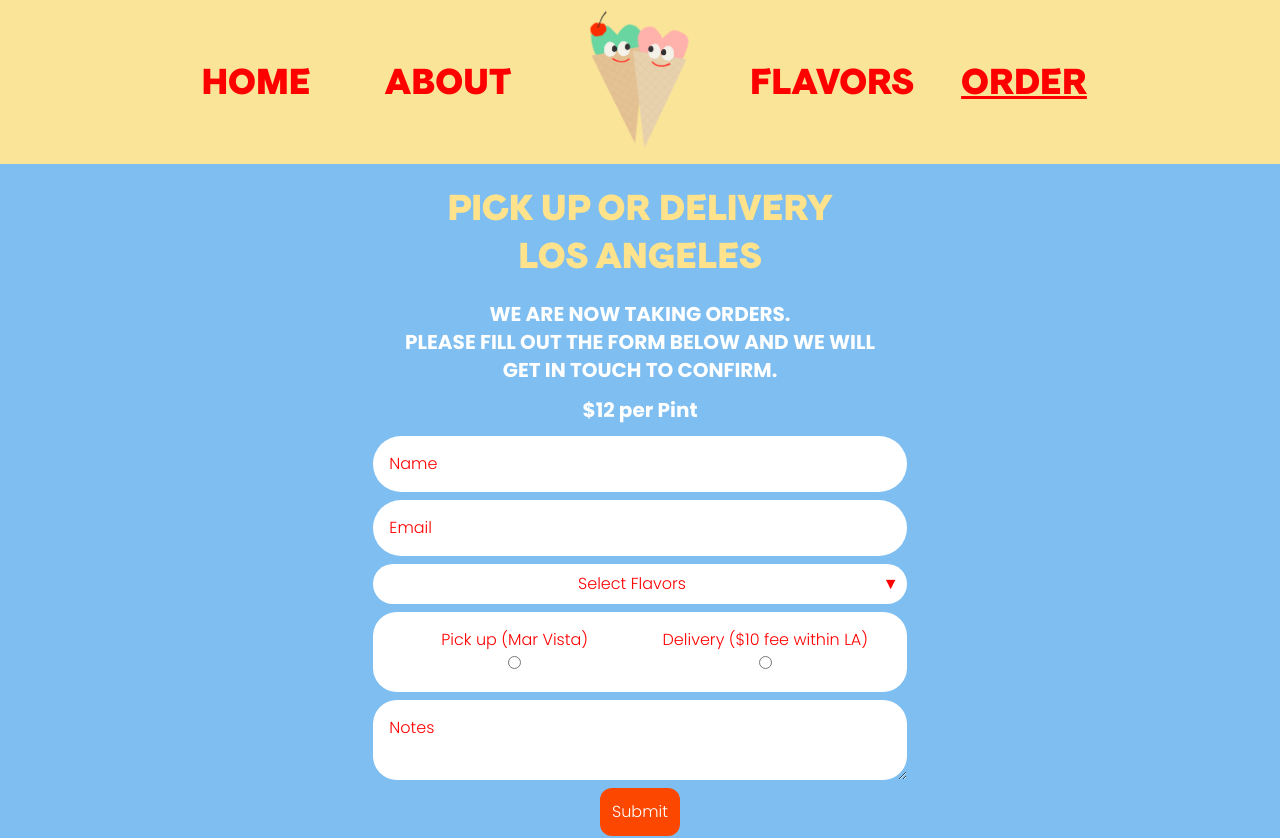
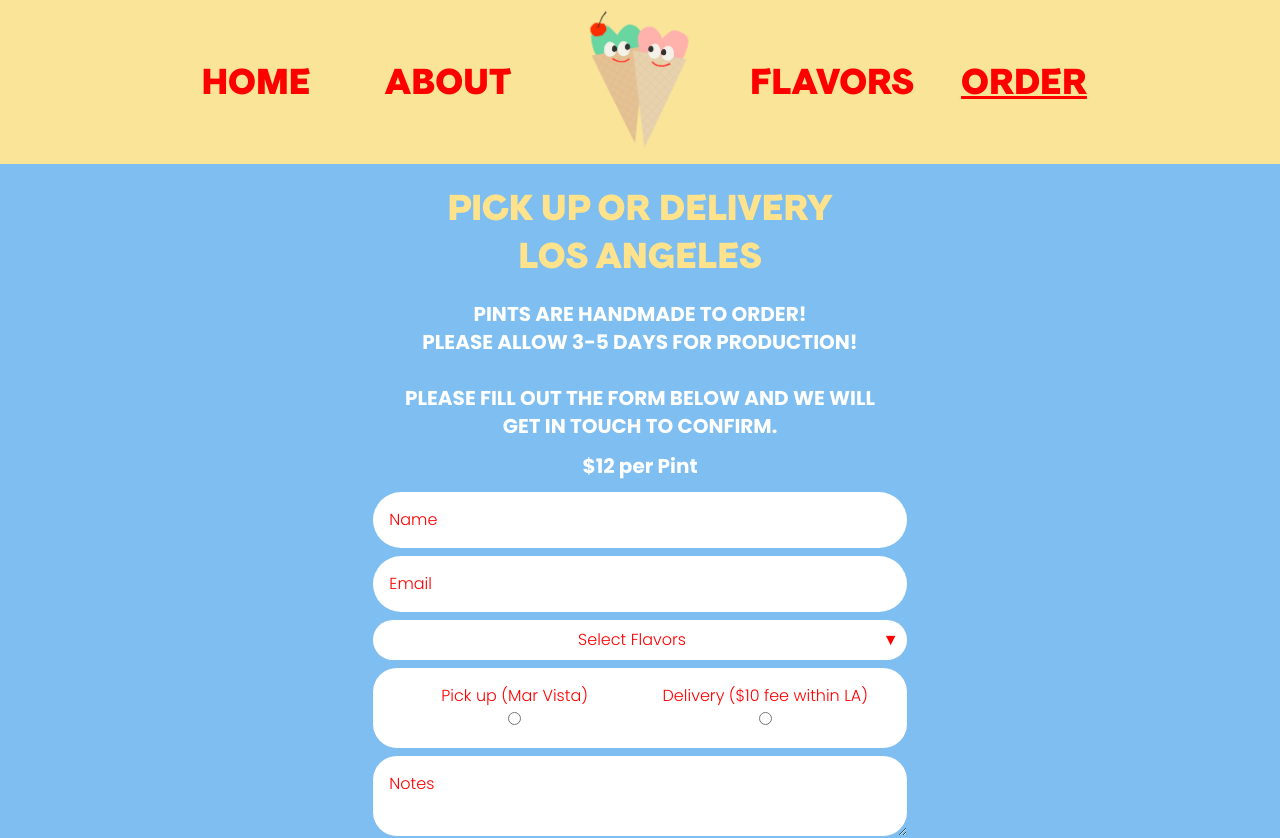
Before and after one commit to nmotamedi/SweetCuteCreamery, a React (Vite) app in the folder sweetcute/: page /order in a window 1280 px wide. Shown: the top 838 px of the page. Built offline with nearby package versions, Linux system fonts and the light colour scheme.

Commit message:
Updated copy

```diff
--- a/sweetcute/src/Pages/Order.tsx
+++ b/sweetcute/src/Pages/Order.tsx
@@ -111,7 +111,10 @@ export function Order() {
         LOS ANGELES
       </h2>
       <h3 className="font-PoppinsBold text-white text-sm md:text-xl mb-3">
-        WE ARE NOW TAKING ORDERS.
+        PINTS ARE HANDMADE TO ORDER!
+        <br />
+        PLEASE ALLOW 3-5 DAYS FOR PRODUCTION!
+        <br />
         <br />
         PLEASE FILL OUT THE FORM BELOW AND WE WILL
         <br />
```
